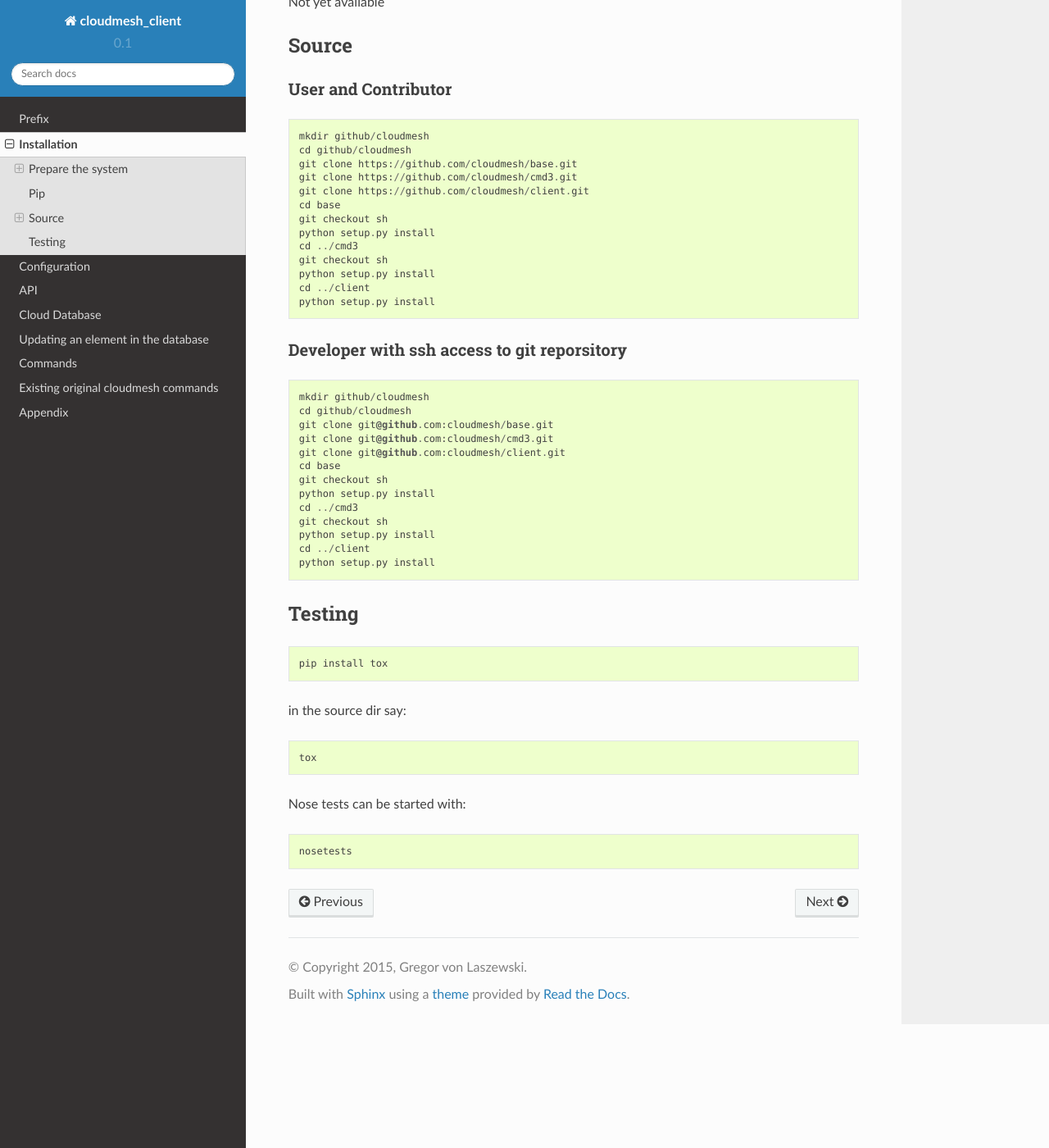
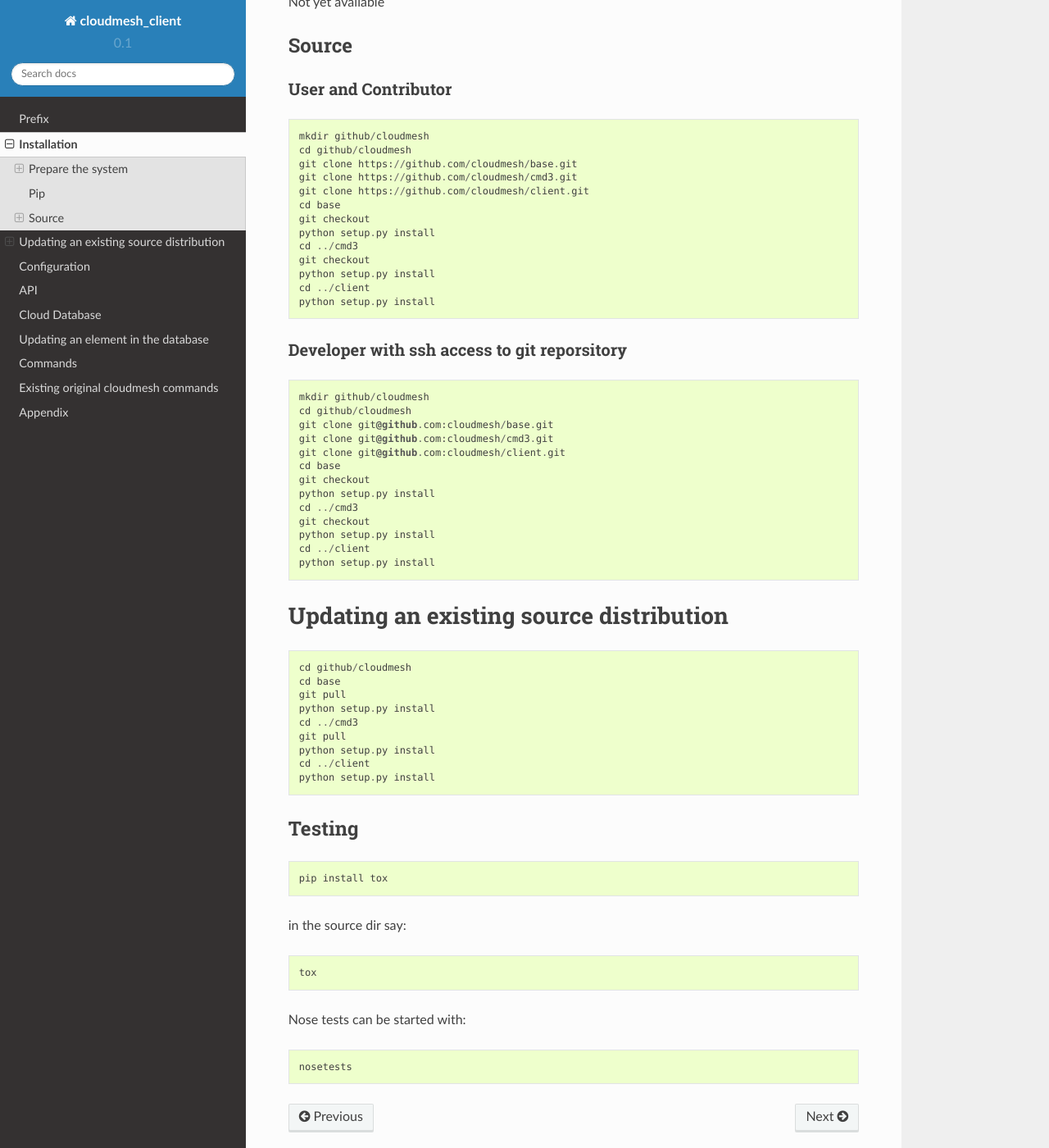
Before and after one commit to cloudmesh/client, a Sphinx documentation site: the page built from docs/source/installation.rst, in a window 1280 px wide and 1400 px high, scrolled down 2744 px. Shown: the whole window at 82% size. Built offline with Sphinx 7.4.7 and the Read the Docs theme 2.0.0, drawn with Linux system fonts in a browser that asks for light colours; pages that are not in the unit, such as notebooks, are missing from menus.

Commit message:
update source documentation

```diff
--- a/docs/source/installation.rst
+++ b/docs/source/installation.rst
@@ -141,10 +141,10 @@
    git clone https://github.com/cloudmesh/cmd3.git
    git clone https://github.com/cloudmesh/client.git
    cd base
-   git checkout sh
+   git checkout
    python setup.py install
    cd ../cmd3
-   git checkout sh
+   git checkout
    python setup.py install
    cd ../client
    python setup.py install
@@ -160,13 +160,30 @@
    git clone git@github.com:cloudmesh/cmd3.git
    git clone git@github.com:cloudmesh/client.git
    cd base
-   git checkout sh
+   git checkout
    python setup.py install
    cd ../cmd3
-   git checkout sh
+   git checkout
    python setup.py install
    cd ../client
    python setup.py install
+
+
+Updating an existing source distribution
+======================================================================
+
+::
+
+   cd github/cloudmesh
+   cd base
+   git pull
+   python setup.py install
+   cd ../cmd3
+   git pull
+   python setup.py install
+   cd ../client
+   python setup.py install
+
 
 
 Testing
```
